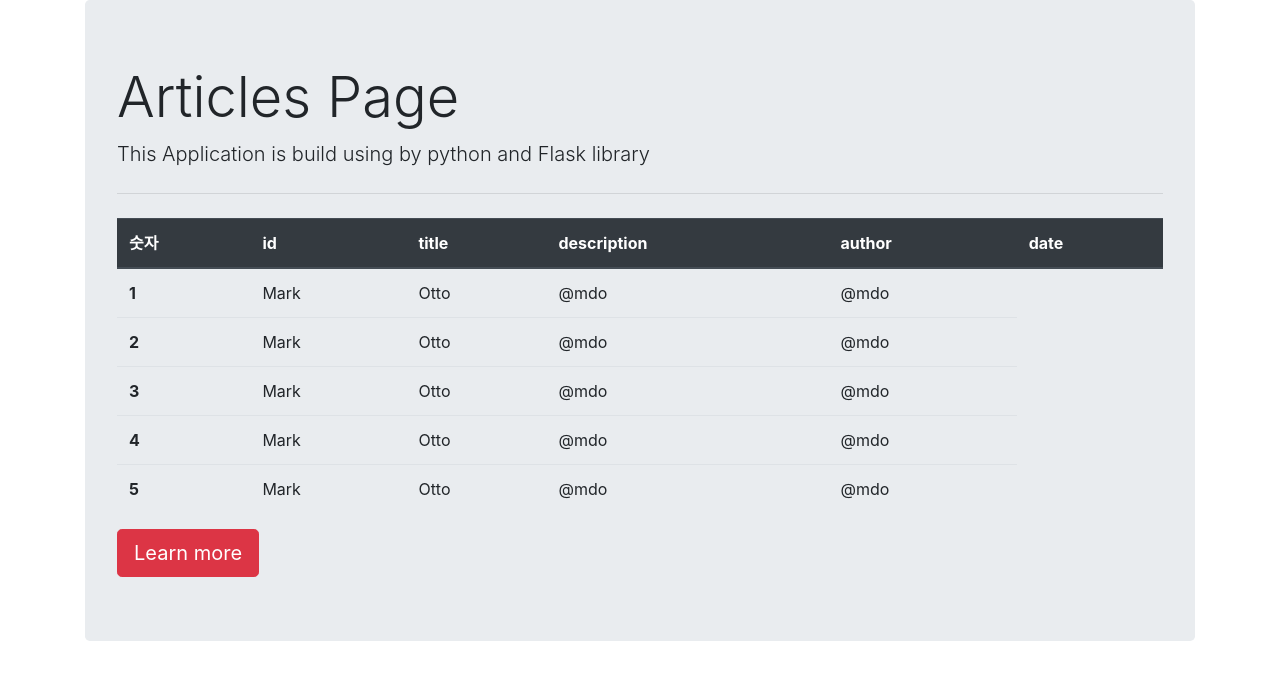
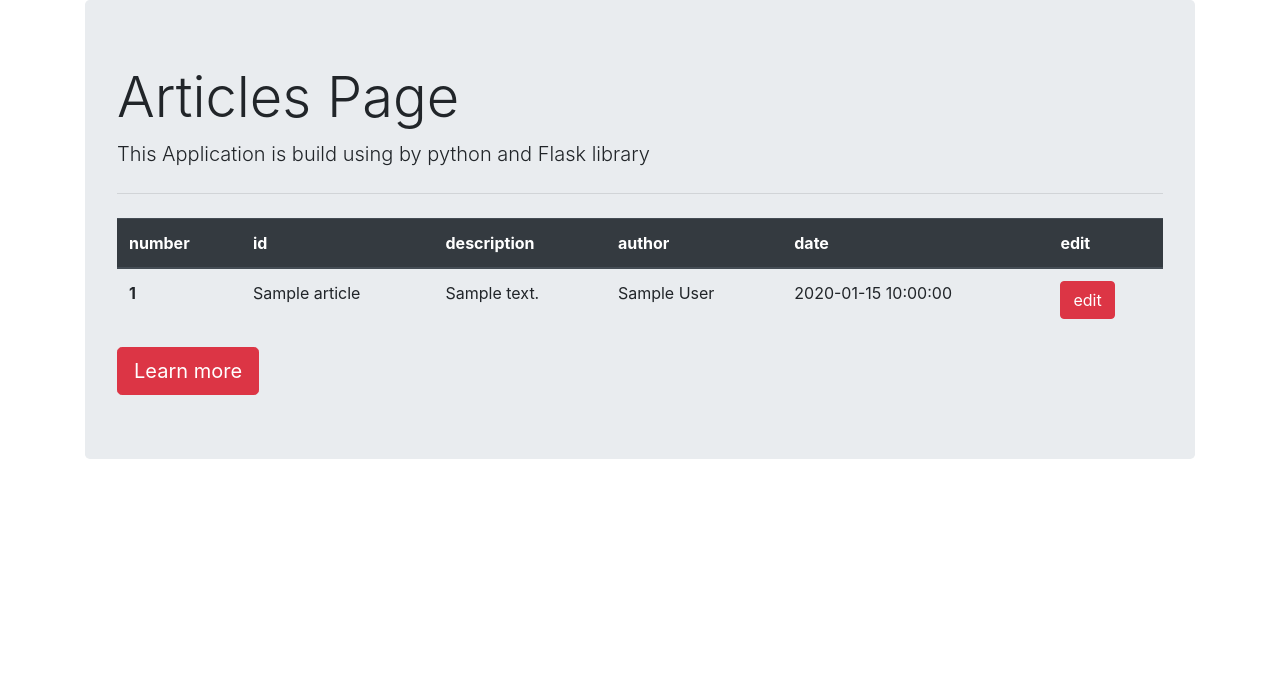
Before and after one commit to WoobinLee0206/flask_web, a Flask app: template templates/articles.html in a window 1280 px wide. Shown: the part 56-736 px from the top of the page. Run offline with Flask 2, Linux system fonts and the light colour scheme; the template is opened without the code that fills it: most values are stand-ins (such as "Sample title", 1, 10 or a date in 2020); some libraries are stand-ins or nearby versions.

Commit message:
list for step 2

```diff
--- a/app.py
+++ b/app.py
@@ -16,13 +16,13 @@ def about():
     # return "TEST"
     return render_template('about.html', hello = "GaryKim")
 
-@app.route('/articles')
+@app.route('/articles', methods = ['GET', 'POST'])
 def articles():
     print("Success")
     # return "TEST"
     articles = Articles()
     print(len(articles))
-    return render_template('articles.html', a = articles)
+    return render_template('articles.html', articles = articles)
 
 if __name__ == '__main__' :
     # app.run(host = '0.0.0.0', port = '8080')
--- a/templates/articles.html
+++ b/templates/articles.html
@@ -8,22 +8,23 @@
     <table class="table">
       <thead class="thead-dark">
         <tr>
-          <th scope="col">숫자</th>
+          <th scope="col">number</th>
           <th scope="col">id</th>
-          <th scope="col">title</th>
           <th scope="col">description</th>
           <th scope="col">author</th>
           <th scope="col">date</th>
+          <th scope="col">edit</th>
         </tr>
       </thead>
       <tbody>
-        {% for a in [1, 2, 3, 4, 5] %}
+        {% for article in articles %}
         <tr>
-          <th scope="row">{{ a }}</th>
-          <td>Mark</td>
-          <td>Otto</td>
-          <td>@mdo</td>
-          <td>@mdo</td>
+          <th scope="row">{{ article['id'] }}</th>
+          <td>{{ article['title'] }}</td>
+          <td>{{ article['body'] }}
+          <td>{{ article['author'] }}</td>
+          <td>{{ article['create_date'] }}</td>
+          <td><button type="button" class="btn btn-danger">edit</button></td>
         </tr>
         {% endfor %}
 
```
Also changed, not shown: time.py (deleted, +0 -7 lines).
